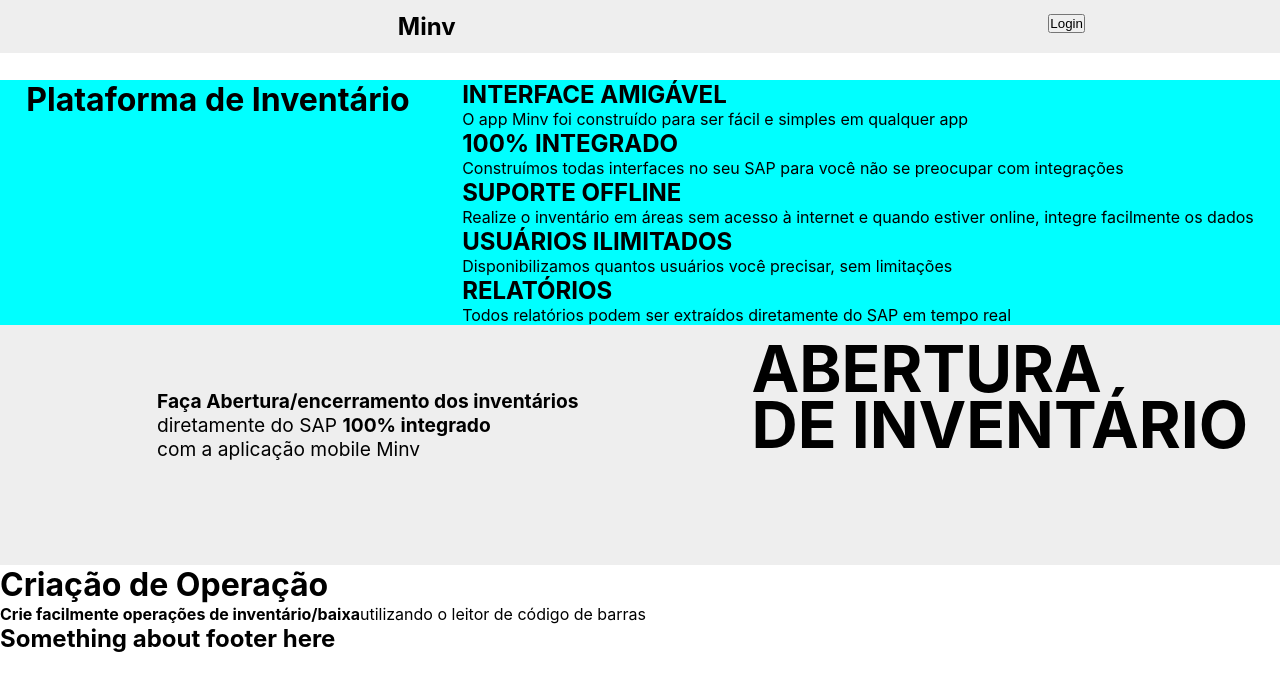
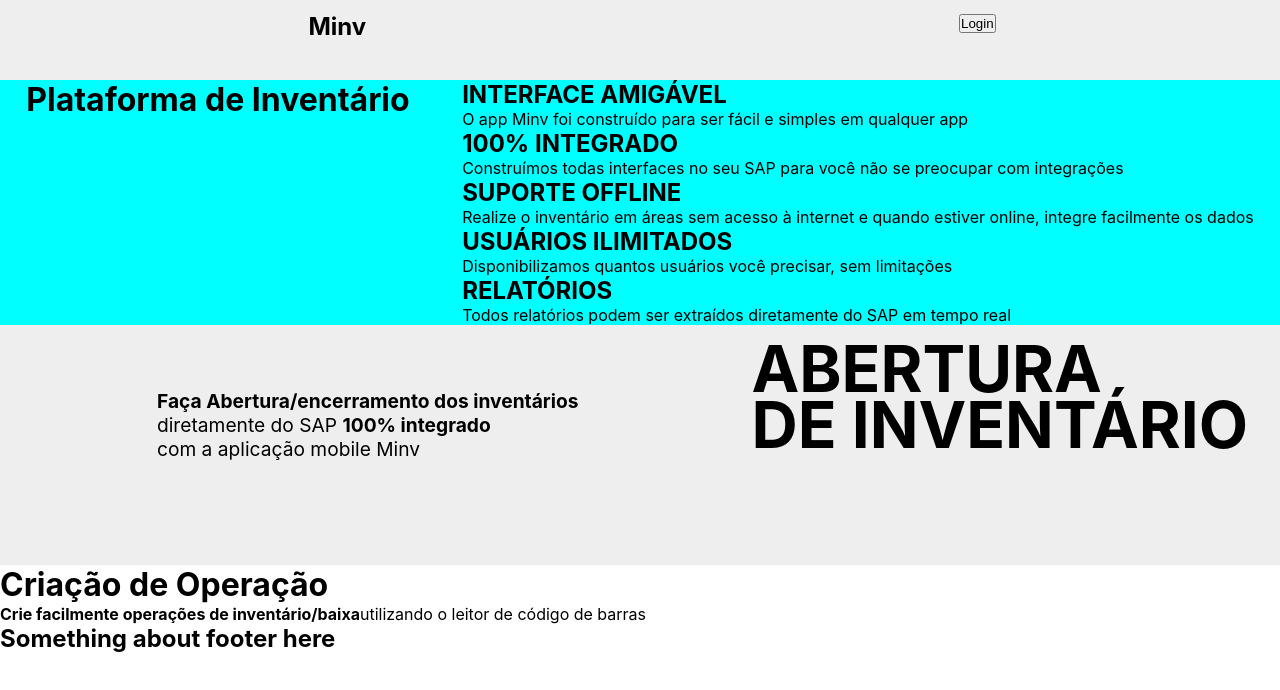
Before and after one commit to LucasJesusone/PlataformaDeInventario_LandingPage, a React (Create React App) app: page / in a window 1280 px wide. Shown: the top 690 px of the page. Built offline with nearby package versions, Linux system fonts and the light colour scheme.

Commit message:
feat: styles

```diff
--- a/src/NavBar/nav.scss
+++ b/src/NavBar/nav.scss
@@ -1,13 +1,14 @@
 .navbar {
+    display: flex;
+
     position: fixed;
     z-index: 99;
     background-color: #eee;
     width: 100%;
     margin: 0 auto;
-    padding: 12px 0;
-    display: grid;
-    grid-template-columns: 2fr 1fr;
-    top: 0
+    padding: 12px;
+    height: 3.5rem;
+    top: 0;
 
 
 
```
Also changed, not shown: src/index.css (+7 -0 lines).
